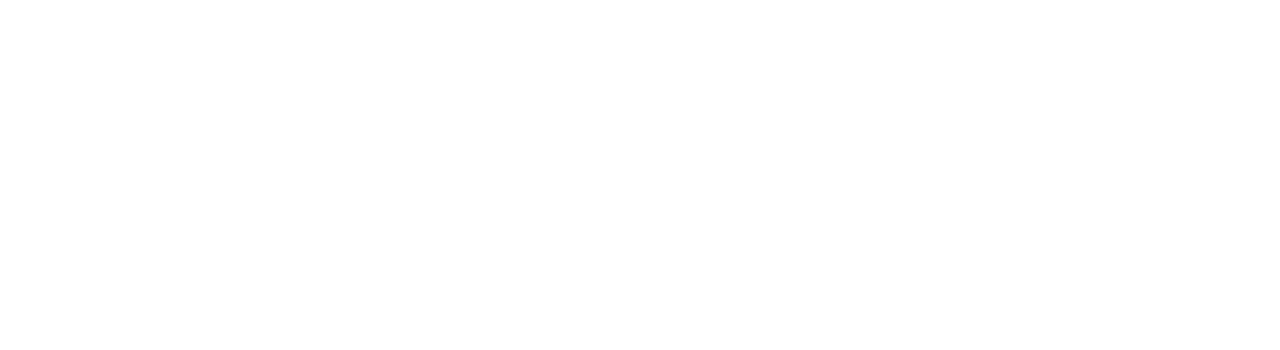
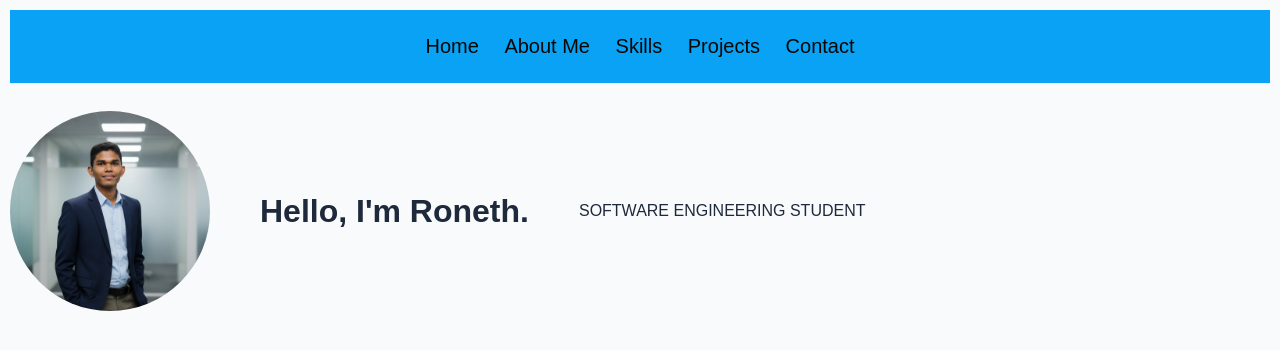
Before and after one commit to Roneth87/My-Portfolio, a plain HTML site: page index.html in a window 1280 px wide. Drawn offline with Linux system fonts and the light colour scheme.

Commit message:
Create nav bar and lago img with css

```diff
--- a/index.html
+++ b/index.html
@@ -8,6 +8,31 @@
     <link rel="stylesheet" href="style.css">
 </head>
 <body>
+    <center>
+        <nav class="nav">
+           <a href="#home">Home</a>
+           <a href="#about">About Me</a>
+           <a href="#skills">Skills</a>
+           <a href="#projects">Projects</a>
+           <a href="#contact">Contact</a>
+
+        </nav>
+        <br>
+
+        <div class="container" id="home">
+
+
+            <img src="assets\img\img.png" alt="img">
+
+            <h1>
+                Hello, I'm Roneth.
+            </h1>
+            <p>SOFTWARE ENGINEERING STUDENT</p>
+        </div>
+
+
+
+    </center>
 
 
 
--- a/style.css
+++ b/style.css
@@ -3,3 +3,36 @@
     padding: 0;
 
 }
+
+body {
+    font-family: Arial, sans-serif;
+    background-color: #f8fafc;
+    color: #1e293b;
+}
+
+.nav {
+    background-color: rgb(10, 162, 244);
+    padding: 25px;
+    font-size: 20px;
+    margin: 10px 10px 10px 10px;
+}
+
+.nav a {
+    color: rgb(4, 7, 5);
+    text-decoration: none;
+    margin: 10px;
+}
+
+img {
+    border-radius: 50%;
+    width: 200px;
+    height: 200px;
+    object-fit: cover;
+    margin-left: 10px;
+}
+
+.container {
+  display: flex;
+  align-items: center;
+  gap: 50px;
+}
```
